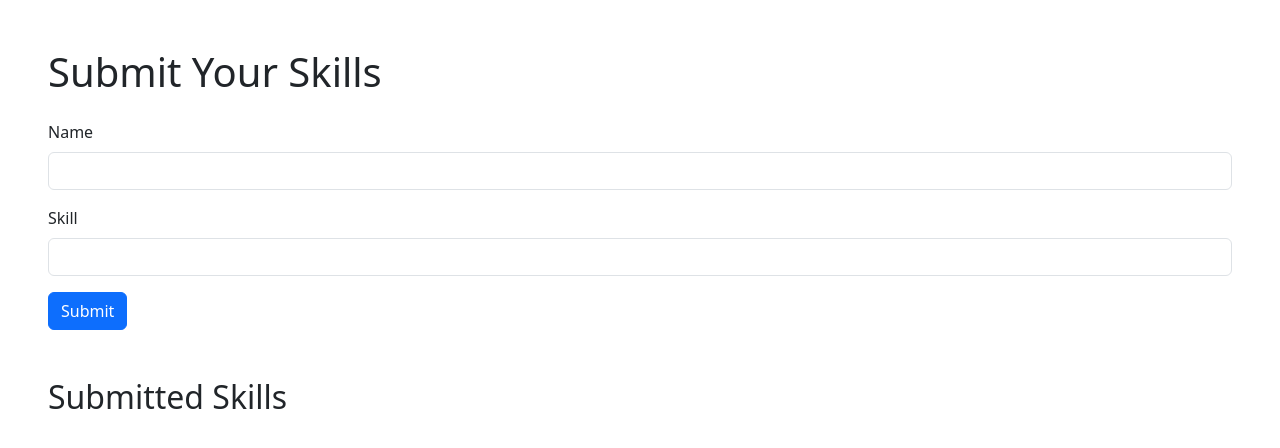
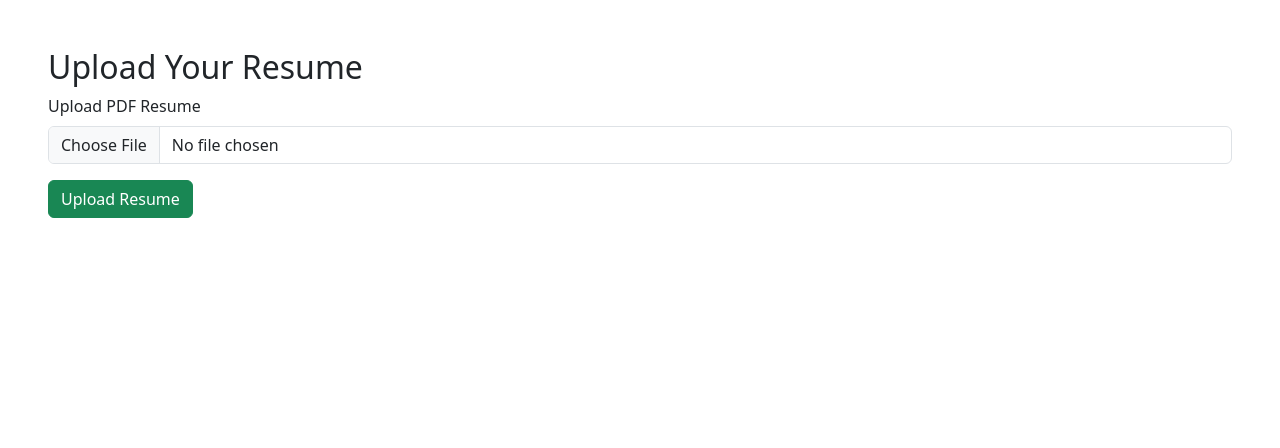
Before and after one commit to tarique2516/website-for-ml, a Flask app: template templates/index.html in a window 1280 px wide. Shown: the top 448 px of the page. Run offline with Flask 3, Linux system fonts and the light colour scheme; the template is opened without the code that fills it, so the values that code supplies are empty.

Commit message:
modified to basic code

```diff
--- /dev/null
+++ b/pyproject.toml
@@ -0,0 +1,6 @@
+[project]
+name = "repl-nix-workspace"
+version = "0.1.0"
+description = "Add your description here"
+requires-python = ">=3.11"
+dependencies = []
--- a/templates/index.html
+++ b/templates/index.html
@@ -7,27 +7,16 @@
     <link href="https://cdn.jsdelivr.net/npm/bootstrap@5.3.0/dist/css/bootstrap.min.css" rel="stylesheet">
 </head>
 <body class="p-5">
-    <h1 class="mb-4">Submit Your Skills</h1>
 
-    <form method="POST" action="/" class="mb-5">
+    <h2>Upload Your Resume</h2>
+    <form method="POST" action="/" enctype="multipart/form-data" class="mb-5">
         <div class="mb-3">
-            <label for="name" class="form-label">Name</label>
-            <input type="text" id="name" name="name" class="form-control" required>
+            <label for="resume" class="form-label">Upload PDF Resume</label>
+            <input type="file" id="resume" name="resume" class="form-control" accept="application/pdf" required>
         </div>
-        <div class="mb-3">
-            <label for="skill" class="form-label">Skill</label>
-            <input type="text" id="skill" name="skill" class="form-control" required>
-        </div>
-        <button type="submit" class="btn btn-primary">Submit</button>
+        <button type="submit" class="btn btn-success">Upload Resume</button>
     </form>
 
-    <h2>Submitted Skills</h2>
-    <ul class="list-group">
-        {% for name, skill in skills %}
-        <li class="list-group-item">
-            <strong>{{ name }}</strong>: {{ skill }}
-        </li>
-        {% endfor %}
-    </ul>
+
 </body>
 </html>
```
Also changed, not shown: app.py (line endings or trailing spaces), skills.db (added), 1 other file.
